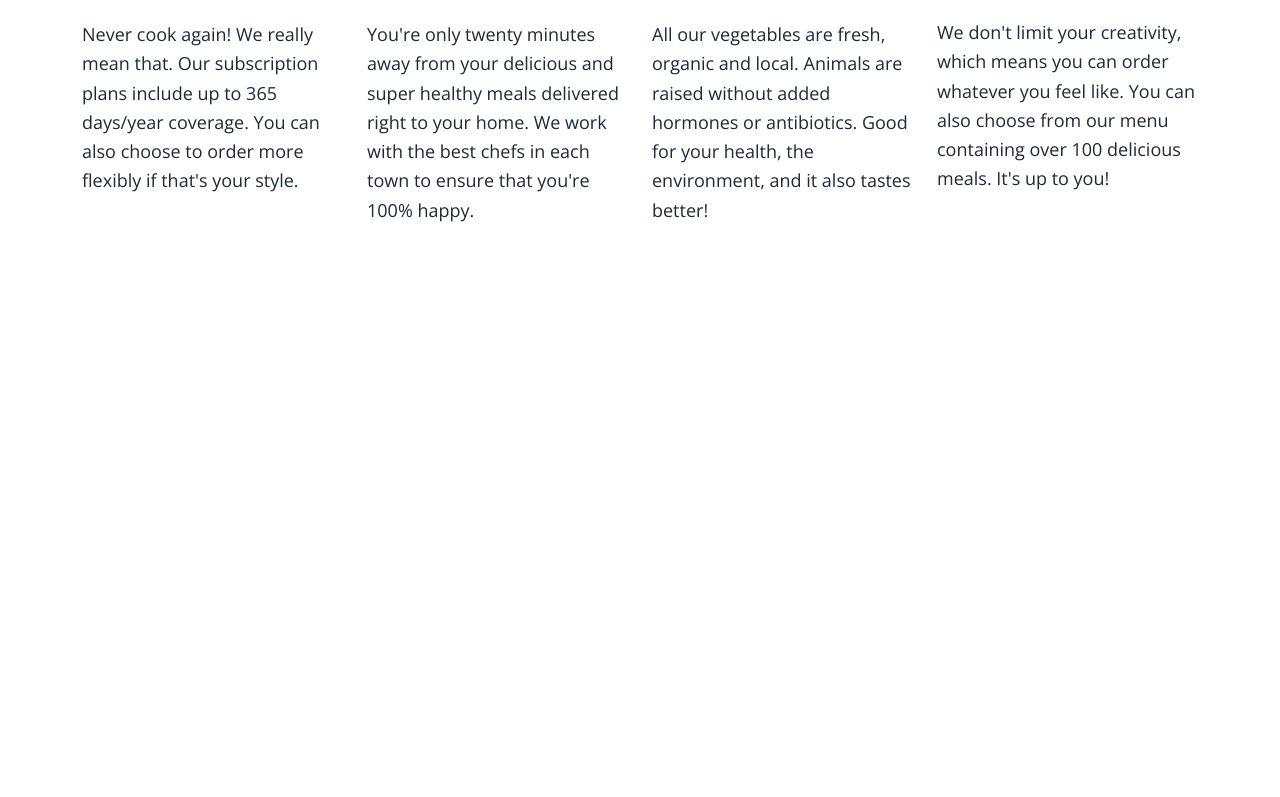
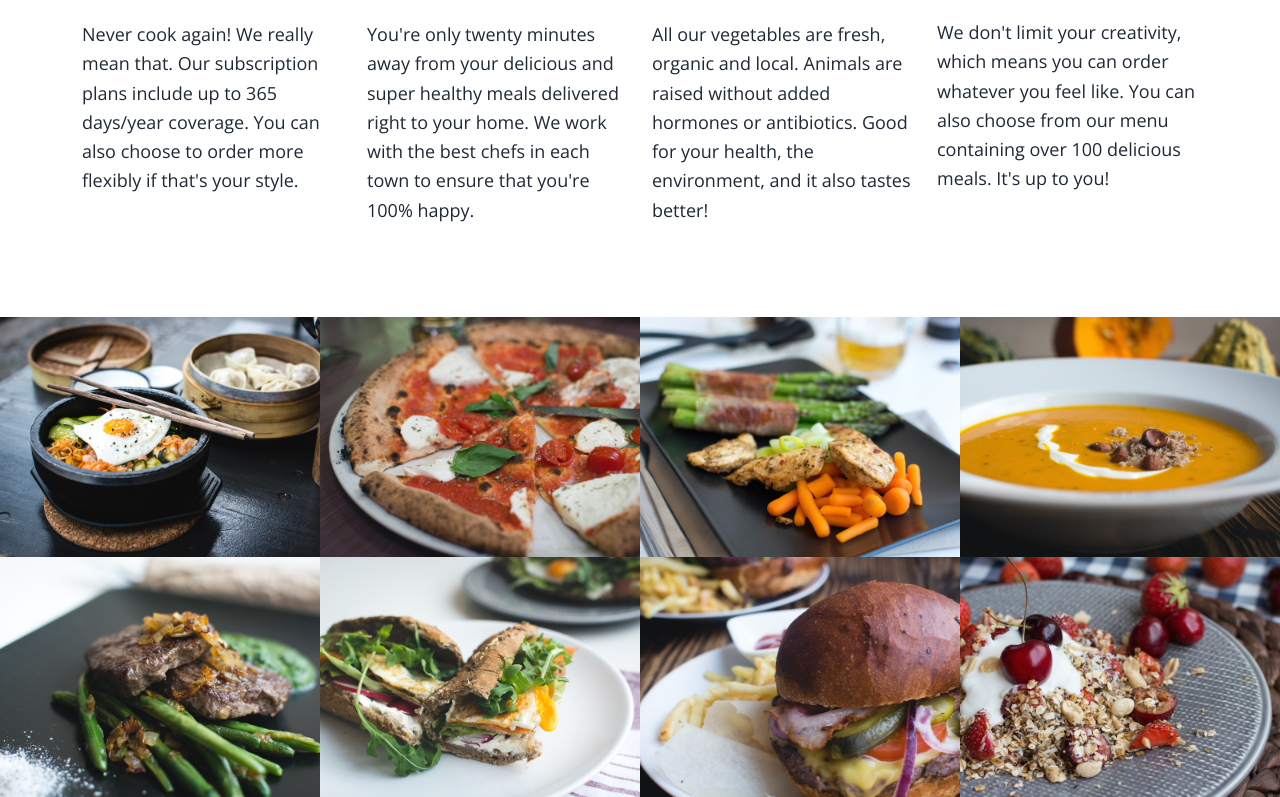
Before and after one commit to aligorgin/practice-land, a React (Create React App) app: page / in a window 1280 px wide. Shown: the part 1186-1983 px from the top of the page. Before the commit the page ends 1503 px from the top, so only its background shows below. Built offline with nearby package versions, Linux system fonts and the light colour scheme.

Commit message:
added meals section

```diff
--- a/src/components/omniFood/MealsSection.js
+++ b/src/components/omniFood/MealsSection.js
@@ -1,9 +1,61 @@
 import React from 'react';
+import one from '../../assets/img/omnifood/1.jpg';
+import two from '../../assets/img/omnifood/2.jpg';
+import three from '../../assets/img/omnifood/3.jpg';
+import four from '../../assets/img/omnifood/4.jpg';
+import five from '../../assets/img/omnifood/5.jpg';
+import six from '../../assets/img/omnifood/6.jpg';
+import seven from '../../assets/img/omnifood/7.jpg';
+import eight from '../../assets/img/omnifood/8.jpg';
+
 
 const MealsSection =()=>{
     return(
         <section>
-
+            <ul className='w-full'>
+                <li className='block float-left w-1/4'>
+                    <figure className='w-full'>
+                        <img className='w-full h-auto' src={one} alt="Korean bibimbap with egg and vegetables"/>
+                    </figure>
+                </li>
+                <li className='block float-left w-1/4'>
+                    <figure className='w-full'>
+                        <img className='w-full h-auto' src={two} alt="Simple italian pizza with cherry tomatoes"/>
+                    </figure>
+                </li>
+                <li className='block float-left w-1/4'>
+                    <figure className='w-full'>
+                        <img className='w-full h-auto' src={three} alt="Chicken breast steak with vegetables"/>
+                    </figure>
+                </li>
+                <li className='block float-left w-1/4'>
+                    <figure className='w-full'>
+                        <img className='w-full h-auto' src={four} alt="Autumn pumpkin soup"/>
+                    </figure>
+                </li>
+            </ul>
+            <ul>
+                <li  className='block float-left w-1/4'>
+                    <figure className='w-full'>
+                        <img className='w-full h-auto' src={five} alt="Paleo beef steak with vegetables"/>
+                    </figure>
+                </li>
+                <li  className='block float-left w-1/4'>
+                    <figure className='w-full'>
+                        <img className='w-full h-auto' src={six} alt="Healthy baguette with egg and vegetables"/>
+                    </figure>
+                </li>
+                <li  className='block float-left w-1/4'>
+                    <figure className='w-full'>
+                        <img className='w-full h-auto' src={seven} alt="Burger with cheddar and bacon"/>
+                    </figure>
+                </li>
+                <li  className='block float-left w-1/4'>
+                    <figure className='w-full'>
+                        <img className='w-full h-auto' src={eight} alt="Granola with cherries and strawberries"/>
+                    </figure>
+                </li>
+            </ul>
         </section>
     )
 }
--- a/src/components/omniFood/OmniFood.js
+++ b/src/components/omniFood/OmniFood.js
@@ -1,12 +1,14 @@
 import React from 'react';
 import Header from "./Header";
 import Features from "./Features";
+import MealsSection from "./MealsSection";
 
 const OmniFood = ()=>{
     return(
         <div className='bg-white text-gray-800 font-openSans text-xl font-normal'>
             <Header/>
             <Features/>
+            <MealsSection/>
         </div>
     )
 }
```
